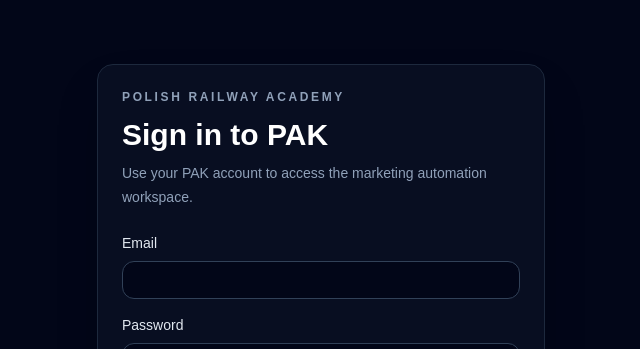
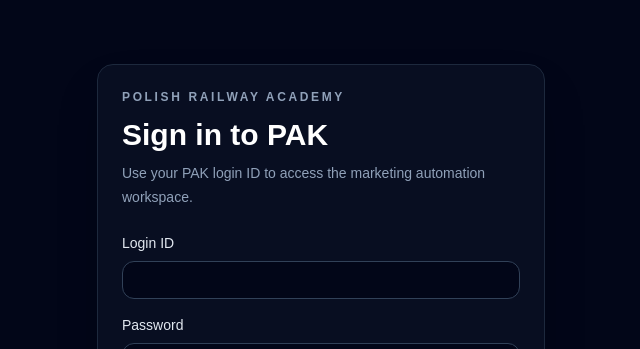
Before and after one commit to purchase2adhikpackaging-code/pak-marketing-automation, a Next.js app: page /login in a window 1280 px wide. Shown: the top 349 px of the page, without its empty margins (319-959 px from the left). Built offline with nearby package versions, Linux system fonts and the light colour scheme.

Commit message:
fix: present username login on staging

```diff
--- a/src/app/login/page.tsx
+++ b/src/app/login/page.tsx
@@ -14,15 +14,15 @@
       <div className="mx-auto w-full max-w-md rounded-2xl border border-slate-800 bg-slate-900/50 p-6 shadow-2xl">
         <p className="text-xs font-semibold uppercase tracking-[0.22em] text-slate-400">Polish Railway Academy</p>
         <h1 className="mt-3 text-3xl font-semibold">Sign in to PAK</h1>
-        <p className="mt-2 text-sm leading-6 text-slate-400">Use your PAK account to access the marketing automation workspace.</p>
+        <p className="mt-2 text-sm leading-6 text-slate-400">Use your PAK login ID to access the marketing automation workspace.</p>
 
         {params.error ? <p role="alert" className="mt-5 rounded-xl border border-rose-900 bg-rose-950/30 px-4 py-3 text-sm text-rose-200">{params.error}</p> : null}
         {params.message ? <p className="mt-5 rounded-xl border border-emerald-900 bg-emerald-950/30 px-4 py-3 text-sm text-emerald-200">{params.message}</p> : null}
 
         <form action={signInAction} className="mt-6 space-y-4">
           <label className="block text-sm font-medium text-slate-200">
-            Email
-            <input name="email" type="email" autoComplete="email" required className="mt-2 w-full rounded-xl border border-slate-700 bg-slate-950 px-3 py-2 text-white" />
+            Login ID
+            <input name="identifier" type="text" autoComplete="username" required className="mt-2 w-full rounded-xl border border-slate-700 bg-slate-950 px-3 py-2 text-white" />
           </label>
           <label className="block text-sm font-medium text-slate-200">
             Password
```
